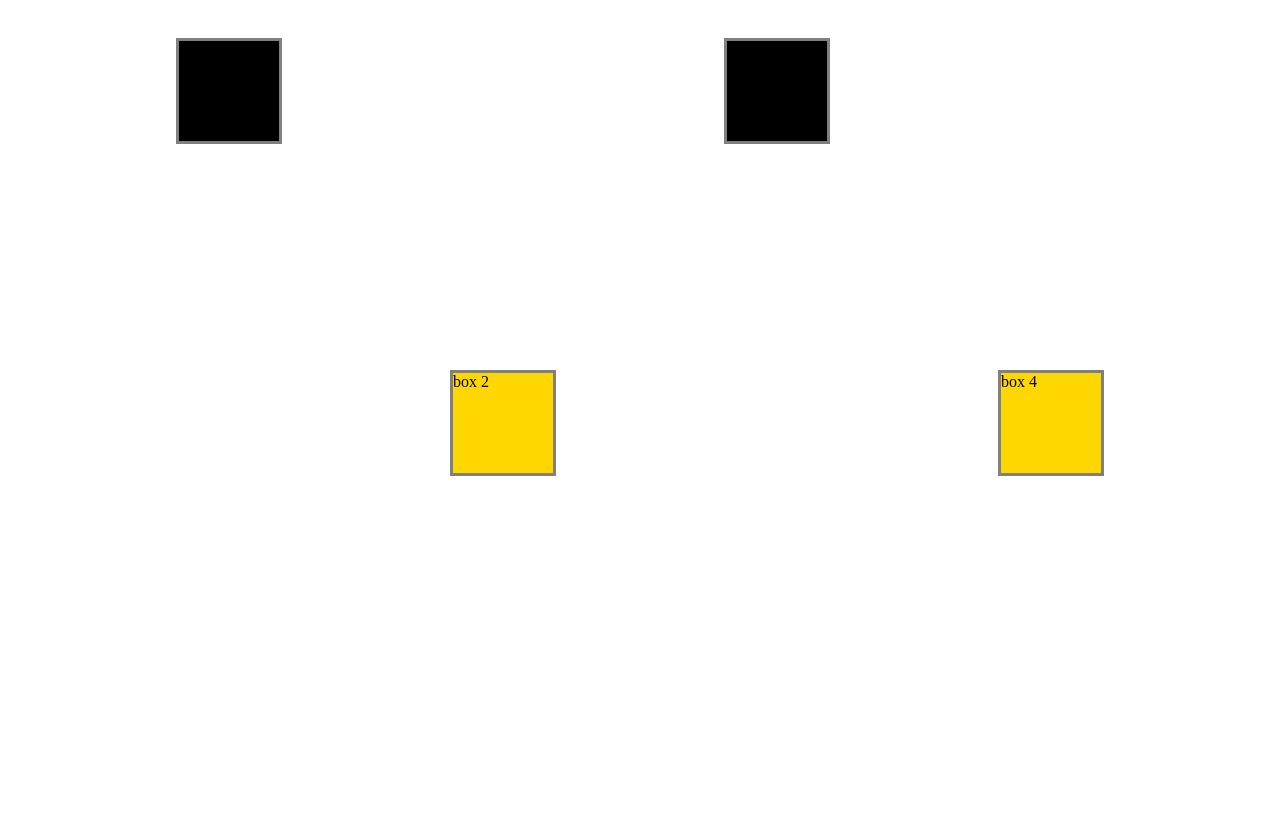
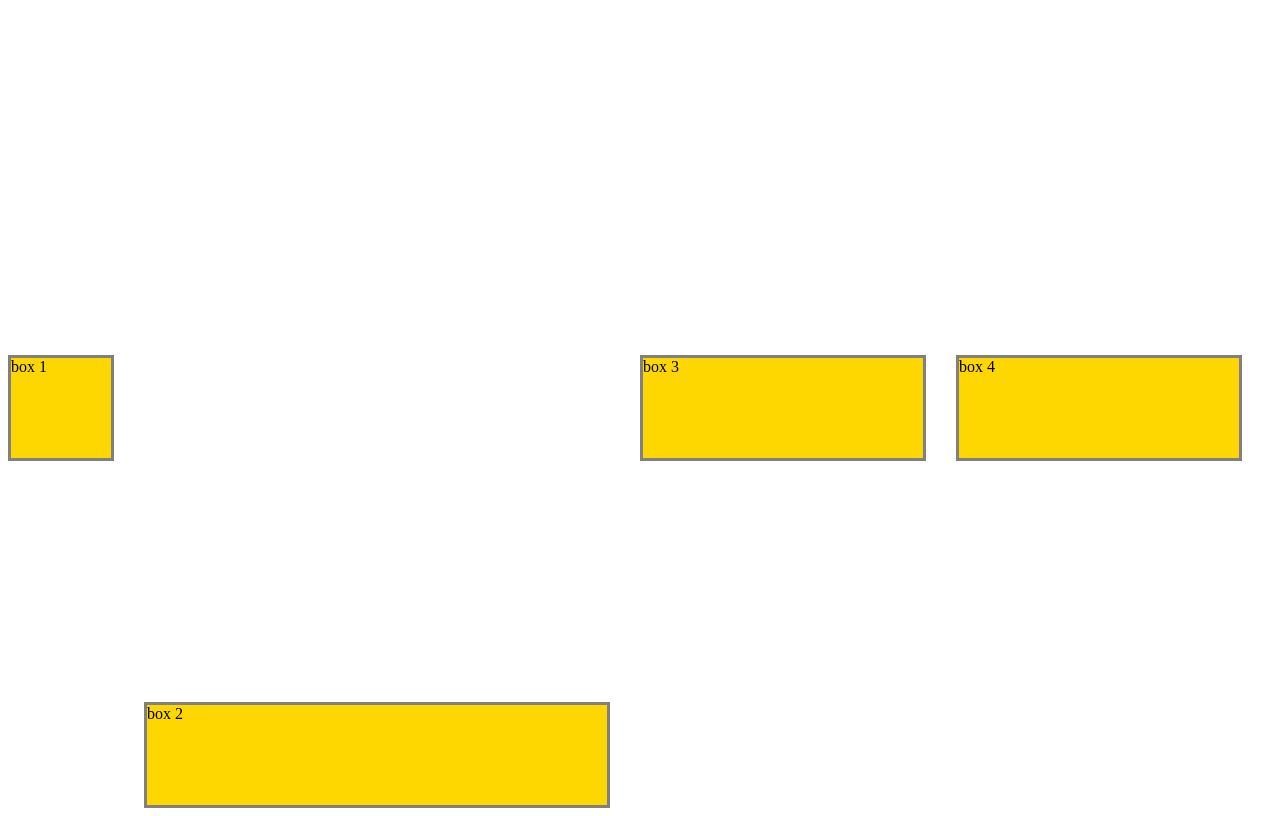
Before and after one commit to OlegShkradiuk/get-started-git, a plain HTML site: page lesson3/index.html in a window 1280 px wide. Drawn offline with Linux system fonts and the light colour scheme.

Commit message:
flex sizing

```diff
--- a/lesson3/css/style.css
+++ b/lesson3/css/style.css
@@ -1,10 +1,13 @@
 
 .box {
+    display: flex;
+    text-align: center;
+    flex-grow: 1;
     width: 100px;
     height: 100px;
     background-color: gold;
     border: 3px solid gray;
-    margin-top: 30px;
+    margin-right: 30px;
 }
 
 .container{
@@ -15,7 +18,12 @@
     height: 100vh;
 }
 
-.container div:nth-child(odd){
-    align-self: flex-start;
-    background-color: black;
+.box-one {
+    flex-grow: 0;
 }
+
+.box-two {
+    flex-grow: 2;
+    align-self: flex-end;
+    flex-shrink: 2;
+}
--- a/lesson3/index.html
+++ b/lesson3/index.html
@@ -8,8 +8,8 @@
 </head>
 <body>
     <div class="container">
-        <div class="box"> box 1</div>
-        <div class="box"> box 2</div>
+        <div class="box box-one"> box 1</div>
+        <div class="box box-two"> box 2</div>
         <div class="box"> box 3</div>
         <div class="box"> box 4</div>
     </div>
```
